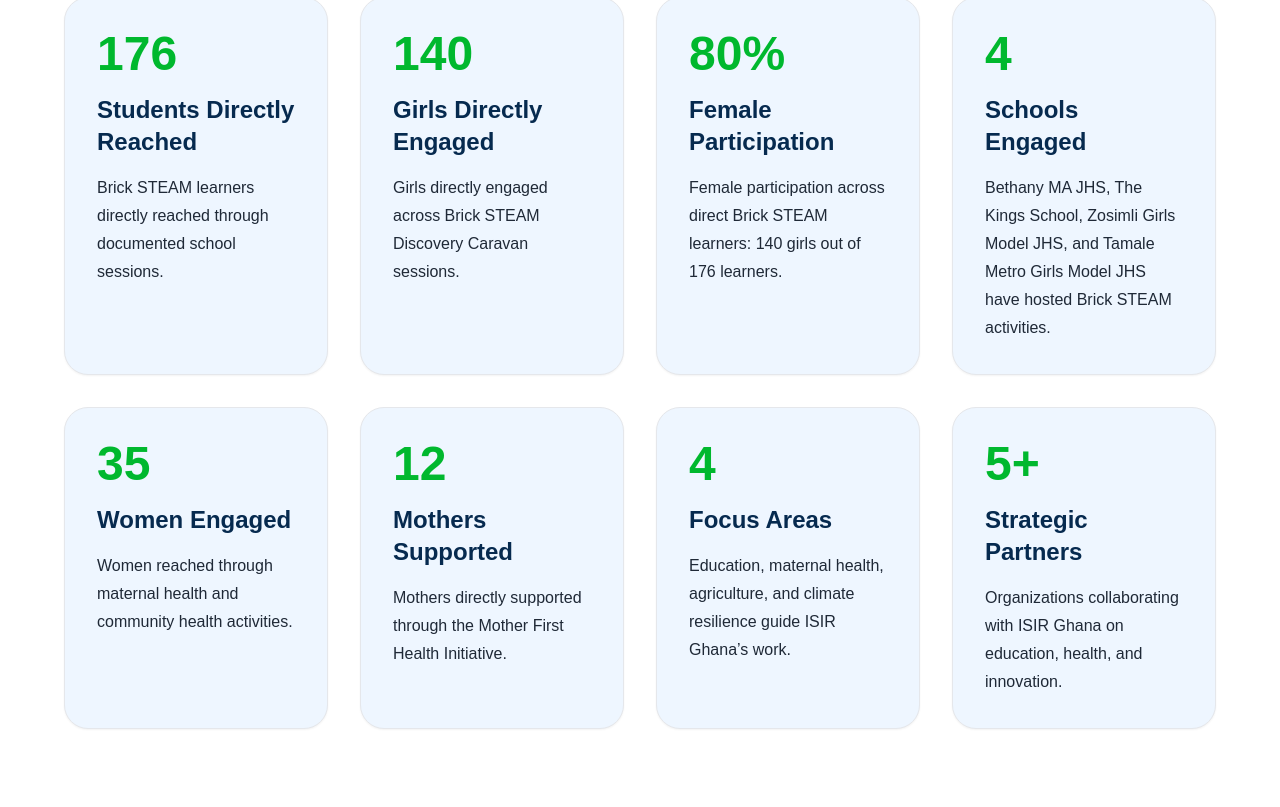
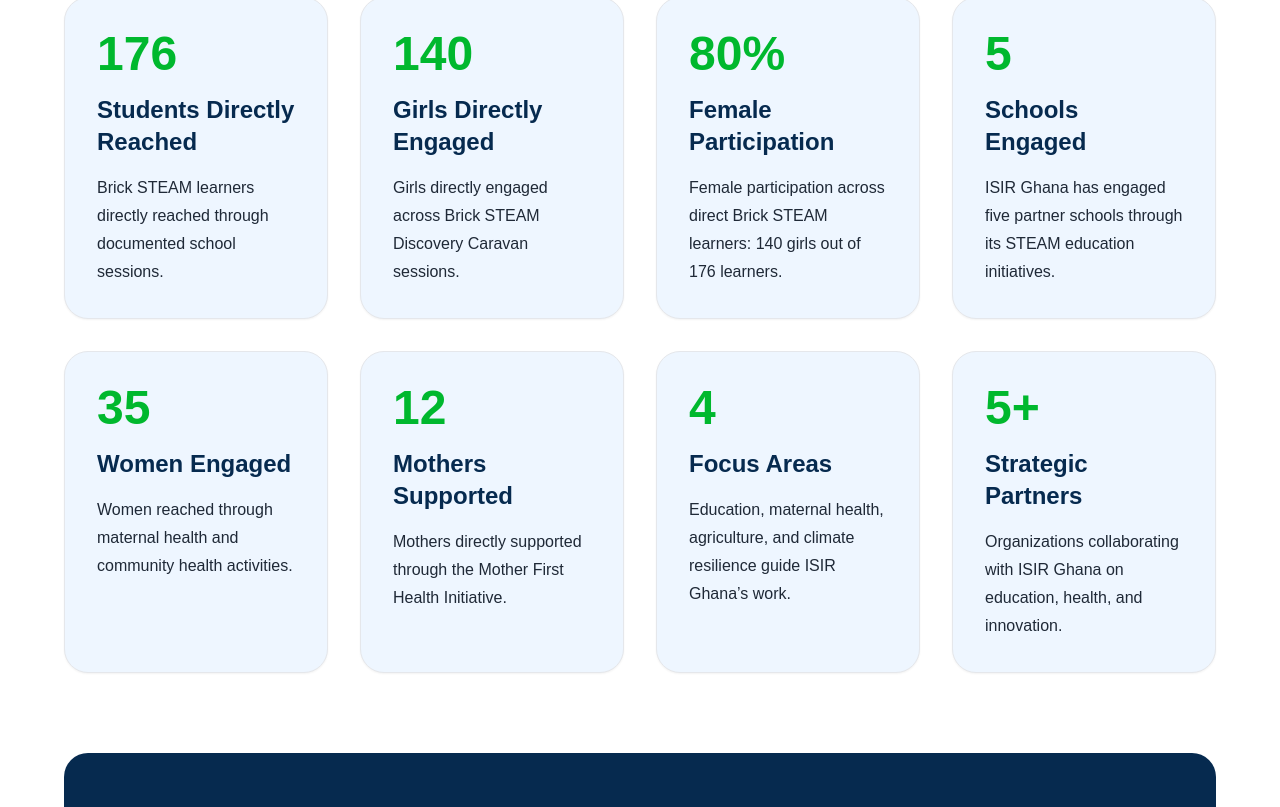
Before and after one commit to rashidasp28/isir-ghana-website, a Next.js app: page / in a window 1280 px wide. Shown: the part 1402-2209 px from the top of the page. Built offline with nearby package versions, Linux system fonts and the light colour scheme.

Commit message:
Update total schools engaged to five

```diff
--- a/components/ImpactDashboard.tsx
+++ b/components/ImpactDashboard.tsx
@@ -17,9 +17,9 @@
     description: 'Female participation across direct Brick STEAM learners: 140 girls out of 176 learners.',
   },
   {
-    value: '4',
+    value: '5',
     label: 'Schools Engaged',
-    description: 'Bethany MA JHS, The Kings School, Zosimli Girls Model JHS, and Tamale Metro Girls Model JHS have hosted Brick STEAM activities.',
+    description: 'ISIR Ghana has engaged five partner schools through its STEAM education initiatives.',
   },
   {
     value: '35',
```
